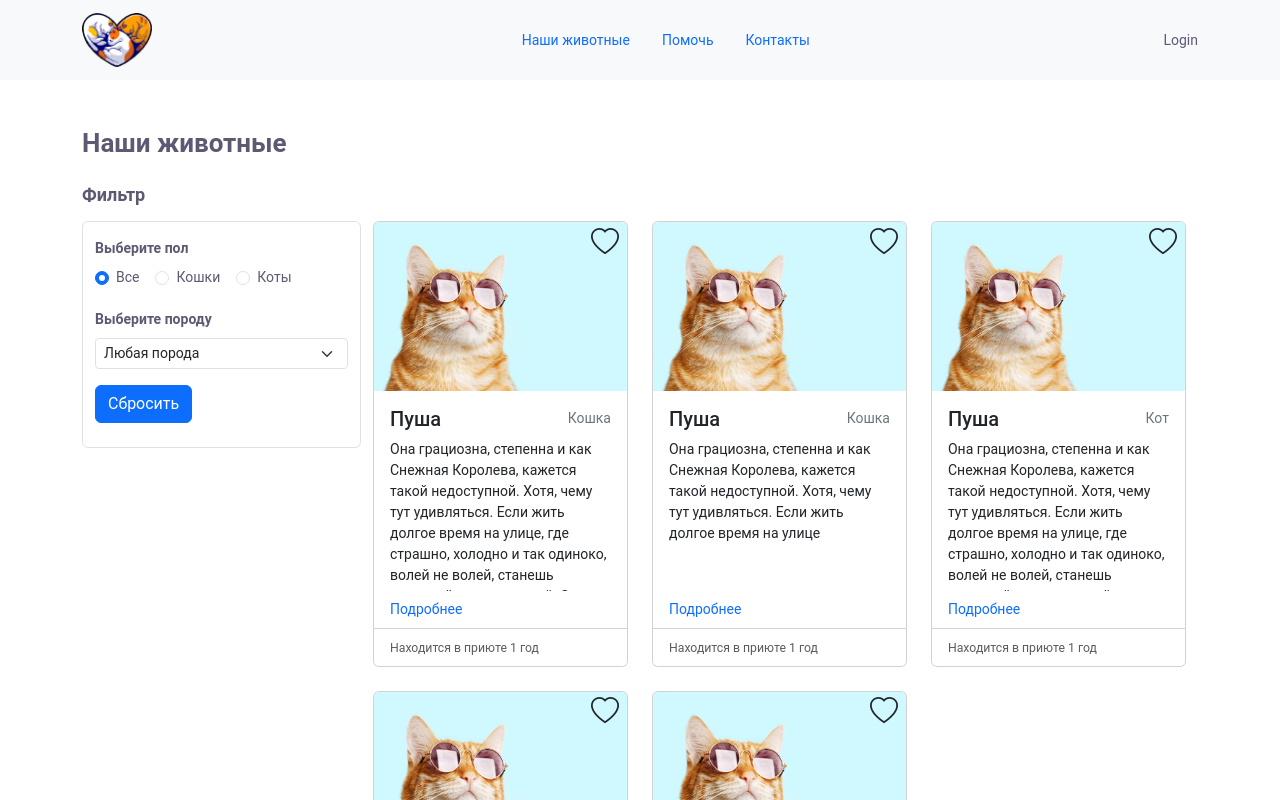
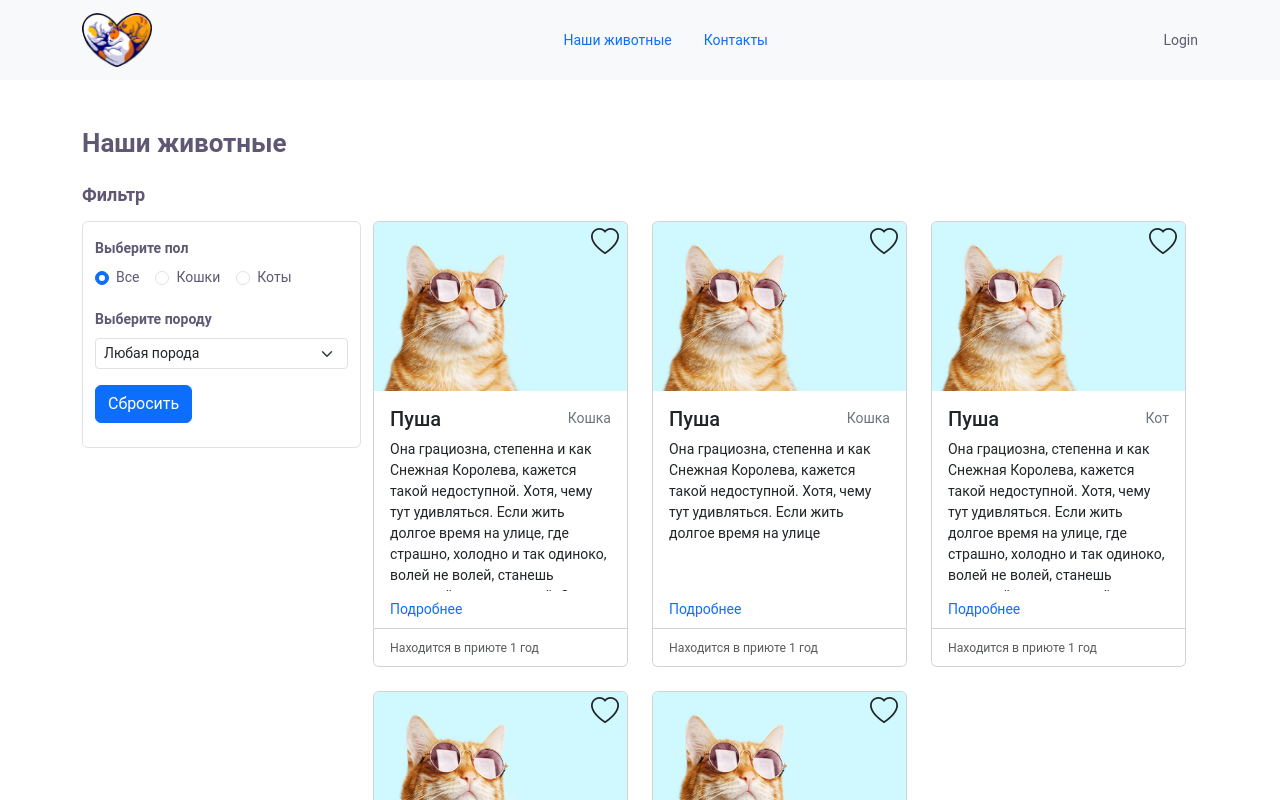
Before and after one commit to vkRadchenko/kotocafe, a React (Create React App) app: page / in a window 1280 px wide. Shown: the top 800 px of the page. Built offline with nearby package versions, Linux system fonts and the light colour scheme.

Commit message:
feat: delete help page

```diff
--- a/src/App.tsx
+++ b/src/App.tsx
@@ -1,6 +1,5 @@
 import { AppStyles, PageWrapper } from 'app.styled'
 import Main from './layout/main/main'
-import Helping from 'layout/help/helping'
 import NotFoundPage from 'layout/404/notFoundPage'
 import Contact from 'layout/contact/contact'
 import Header from 'features/header/header'
@@ -17,7 +16,6 @@ function App(): JSX.Element {
         <Routes>
           <Route path="/" element={<Main />} />
           <Route path="/cat/:id" element={<CatDetalPage />} />
-          <Route path="/helping" element={<Helping />} />
           <Route path="/contact" element={<Contact />} />
           <Route path="*" element={<NotFoundPage />} />
         </Routes>
--- a/src/components/ui/nav/navBar.tsx
+++ b/src/components/ui/nav/navBar.tsx
@@ -15,11 +15,6 @@ const NavBar: React.FC = () => {
             </Link>
           </li>
           <li className="nav-item">
-            <Link className="nav-link" to="/helping">
-              Помочь
-            </Link>
-          </li>
-          <li className="nav-item">
             <Link className="nav-link" to="/contact">
               Контакты
             </Link>
```
